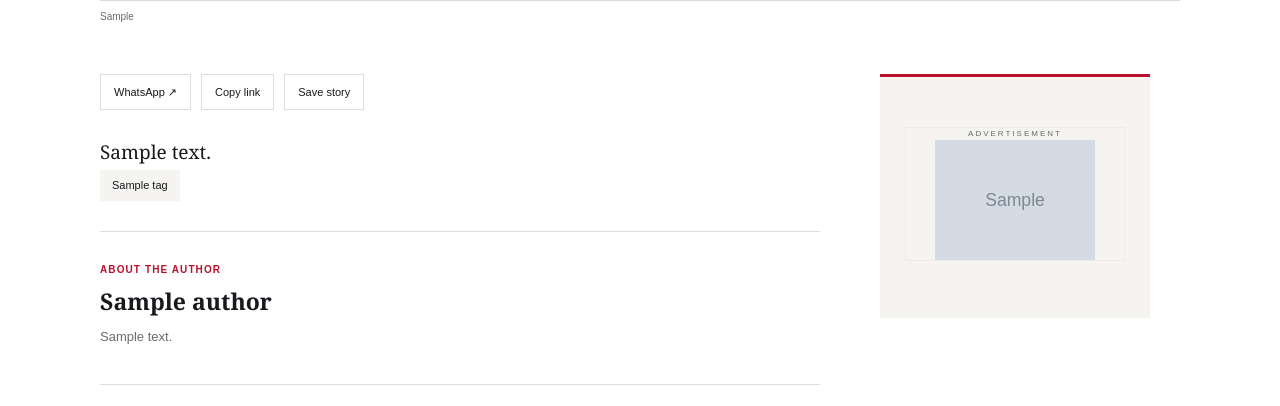
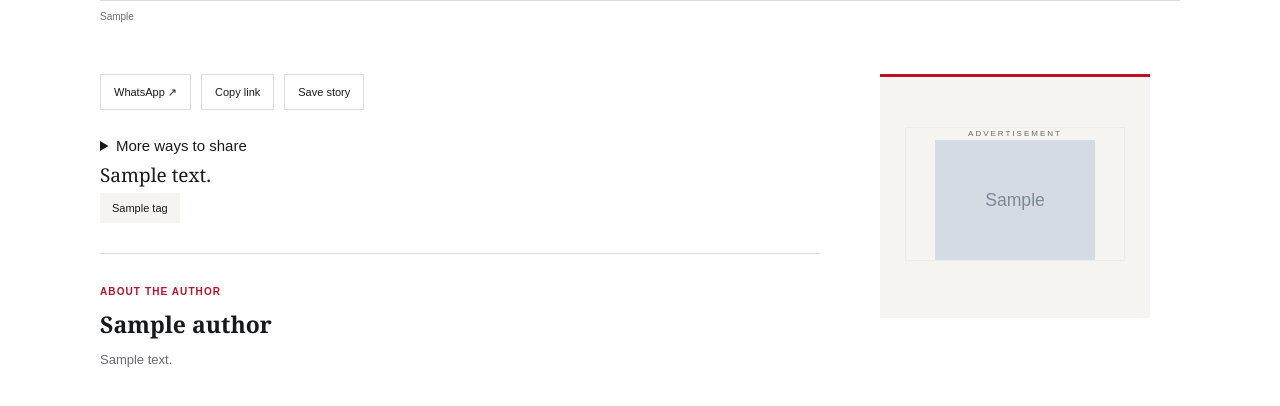
Before and after one commit to cedarmondenterprises/Cedarmondtv.co.ke, a Django app: template templates/news/article.html in a window 1280 px wide. Shown: the part 1186-1592 px from the top of the page. Run offline with Django 5.2, Linux system fonts and the light colour scheme; the template is opened without the code that fills it: most values are stand-ins (such as "Sample title", 1, 10 or a date in 2020); grey boxes marked "Sample" are stand-in pictures; form fields are guessed from the names that the template uses.

Commit message:
Add ten reader article sharing destinations

```diff
--- /dev/null
+++ b/news/templatetags/article_sharing.py
@@ -0,0 +1,26 @@
+from urllib.parse import urlencode
+
+from django import template
+
+register = template.Library()
+
+
+@register.inclusion_tag('news/share_destinations.html')
+def article_sharing(url, title):
+    message = f'{title}\n{url}'
+    destinations = (
+        ('Facebook', 'https://www.facebook.com/sharer/sharer.php', {'u': url}),
+        ('X', 'https://twitter.com/intent/tweet', {'url': url, 'text': title}),
+        ('LinkedIn', 'https://www.linkedin.com/sharing/share-offsite/', {'url': url}),
+        ('Telegram', 'https://t.me/share/url', {'url': url, 'text': title}),
+        ('Reddit', 'https://www.reddit.com/submit', {'url': url, 'title': title}),
+        ('Pinterest', 'https://www.pinterest.com/pin/create/button/', {'url': url, 'description': title}),
+        ('Bluesky', 'https://bsky.app/intent/compose', {'text': message}),
+        ('Threads', 'https://www.threads.net/intent/post', {'text': message}),
+        ('Tumblr', 'https://www.tumblr.com/widgets/share/tool', {'canonicalUrl': url, 'title': title, 'posttype': 'link'}),
+        ('Email', 'mailto:', {'subject': title, 'body': url}),
+    )
+    return {'destinations': [
+        (label, f'{endpoint}?{urlencode(params)}')
+        for label, endpoint, params in destinations
+    ]}
--- a/templates/news/article.html
+++ b/templates/news/article.html
@@ -1,4 +1,5 @@
 {% extends 'base.html' %}
+{% load article_sharing %}
 {% block title %}{{ seo_title }}{% endblock %}
 {% block description %}{{ seo_description }}{% endblock %}
 {% block meta %}<meta property="article:published_time" content="{{ article.published_at|date:'c' }}"><meta property="article:modified_time" content="{{ article.updated_at|date:'c' }}"><meta property="article:section" content="{{ article.category.name }}">{% for tag in article.tags.all %}<meta property="article:tag" content="{{ tag.name }}">{% endfor %}<script nonce="{{ request.csp_nonce }}" type="application/ld+json">{{ schema_json|safe }}</script><script nonce="{{ request.csp_nonce }}" type="application/ld+json">{{ breadcrumb_schema_json|safe }}</script>{% endblock %}
@@ -12,6 +13,7 @@
   {% if article.display_image %}<figure>{% include 'news/image.html' with item=article eager=True %}{% if article.display_credit %}<figcaption>{{ article.display_credit }}</figcaption>{% endif %}</figure>{% endif %}
   <div class="article-columns{% if not newsletter_enabled and not sidebar_ad %} article-columns-wide{% endif %}"><div class="article-main">
     <div class="share"><a href="https://wa.me/?text={{ share_text }}" rel="noopener" target="_blank">WhatsApp ↗</a><button id="copy-link" type="button">Copy link</button><button id="save-story" data-slug="{{ article.slug }}" type="button" aria-pressed="false">Save story</button><span id="share-status" role="status"></span></div>
+    {% if not preview %}{% article_sharing canonical article.title %}{% endif %}
     <div class="prose">{{ article.rendered_body|safe }}</div>
     <div class="tags">{% for tag in article.tags.all %}<a href="{% url 'tag' tag.slug %}">{{ tag.name }}</a>{% endfor %}</div>
     <div class="author-box"><span class="eyebrow">ABOUT THE AUTHOR</span><h3><a href="{{ article.author.get_absolute_url }}">{{ article.author.name }}</a></h3><p>{{ article.author.bio }}</p></div>
--- /dev/null
+++ b/templates/news/share_destinations.html
@@ -0,0 +1,8 @@
+<details class="share-destinations">
+  <summary>More ways to share</summary>
+  <ul>
+    {% for label, url in destinations %}
+      <li><a href="{{ url }}">{{ label }}</a></li>
+    {% endfor %}
+  </ul>
+</details>
```
